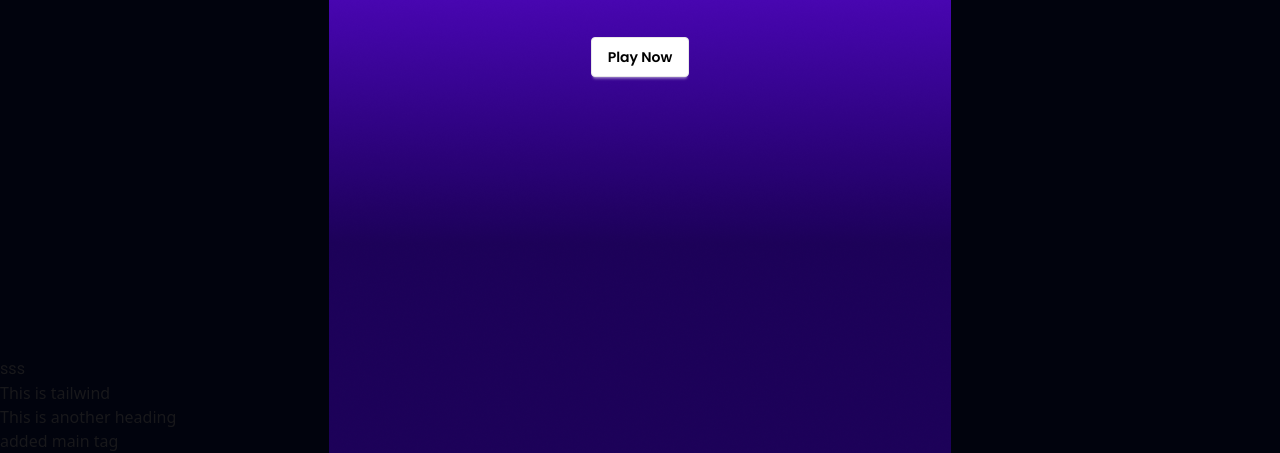
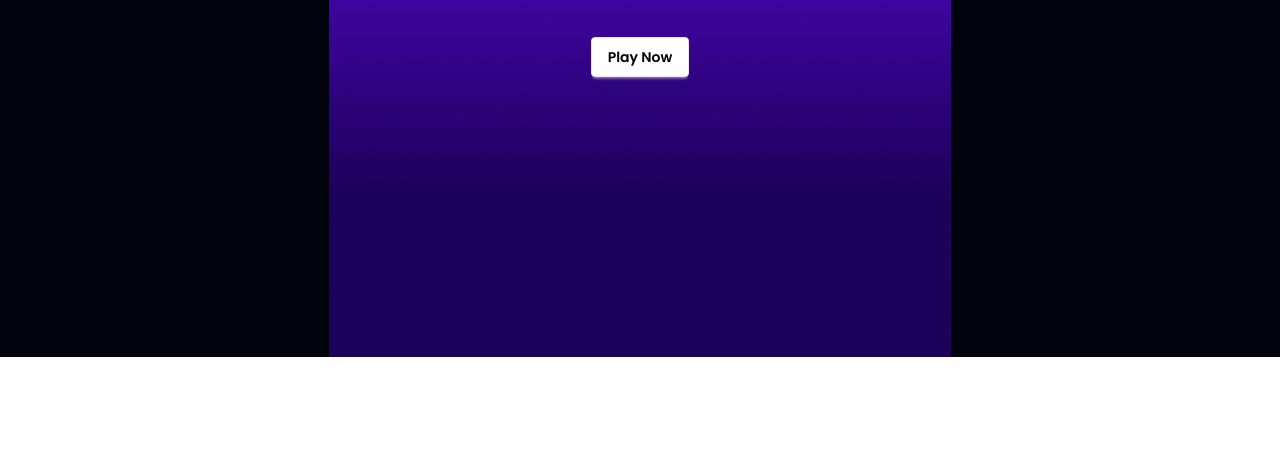
Before and after one commit to Ahamedsumon/alphabet-clash-project, a plain HTML site: page index.html in a window 1280 px wide. Shown: the part 443-896 px from the top of the page. After the commit the page ends 800 px from the top, so only its background shows below. Drawn offline with nearby package versions, Linux system fonts and the light colour scheme.

Commit message:
Problem solved

```diff
--- a/index.html
+++ b/index.html
@@ -34,7 +34,7 @@
         </div>
       </section>
       <!-- Game Play ground -->
-sss
+
       <section id="play-ground-section" class="px-30 py-30 flex flex-col gap-8 hidden">
         <div class="w-full h-70 bg-[#ffffffB3] border-8 border-[#010313CC] rounded-md">
           <div class="flex justify-center w-80 mx-auto py-2 bg-[#010313CC] text-white rounded-b-lg">Don't watch keyboard while playing</div>
@@ -102,14 +102,3 @@ sss
 
     </script>
   </body>
-    <link href="https://cdn.jsdelivr.net/npm/daisyui@5" rel="stylesheet" type="text/css" />
-<script src="https://cdn.jsdelivr.net/npm/@tailwindcss/browser@4"></script>
-</head>
-<body>
-    <h2>This is tailwind</h2>
-    <h1>This is another heading </h1>
-    <main>
-        <p>added main tag</p>
-    </main>
-</body>
-</html>
--- a/script.js
+++ b/script.js
@@ -1,7 +1,8 @@
 
 function addBackgroundColorById(elementId){
     const element = document.getElementById(elementId);
-    element.classList.add('bg-orange-400')
+    element.classList.add('bg-orange-400');
+    console.log(element);
 }
 
 
@@ -14,7 +15,7 @@ function getRandomAlphabet(){
         const randomDisplayText = alphabetIntoArray[roundRandomNumber];
         const displayText = document.getElementById('display-text');
         displayText.innerText = randomDisplayText.toUpperCase();
-        addBackgroundColorById(randomDisplayText)
+        addBackgroundColorById(randomDisplayText);
 }
 
 
```
